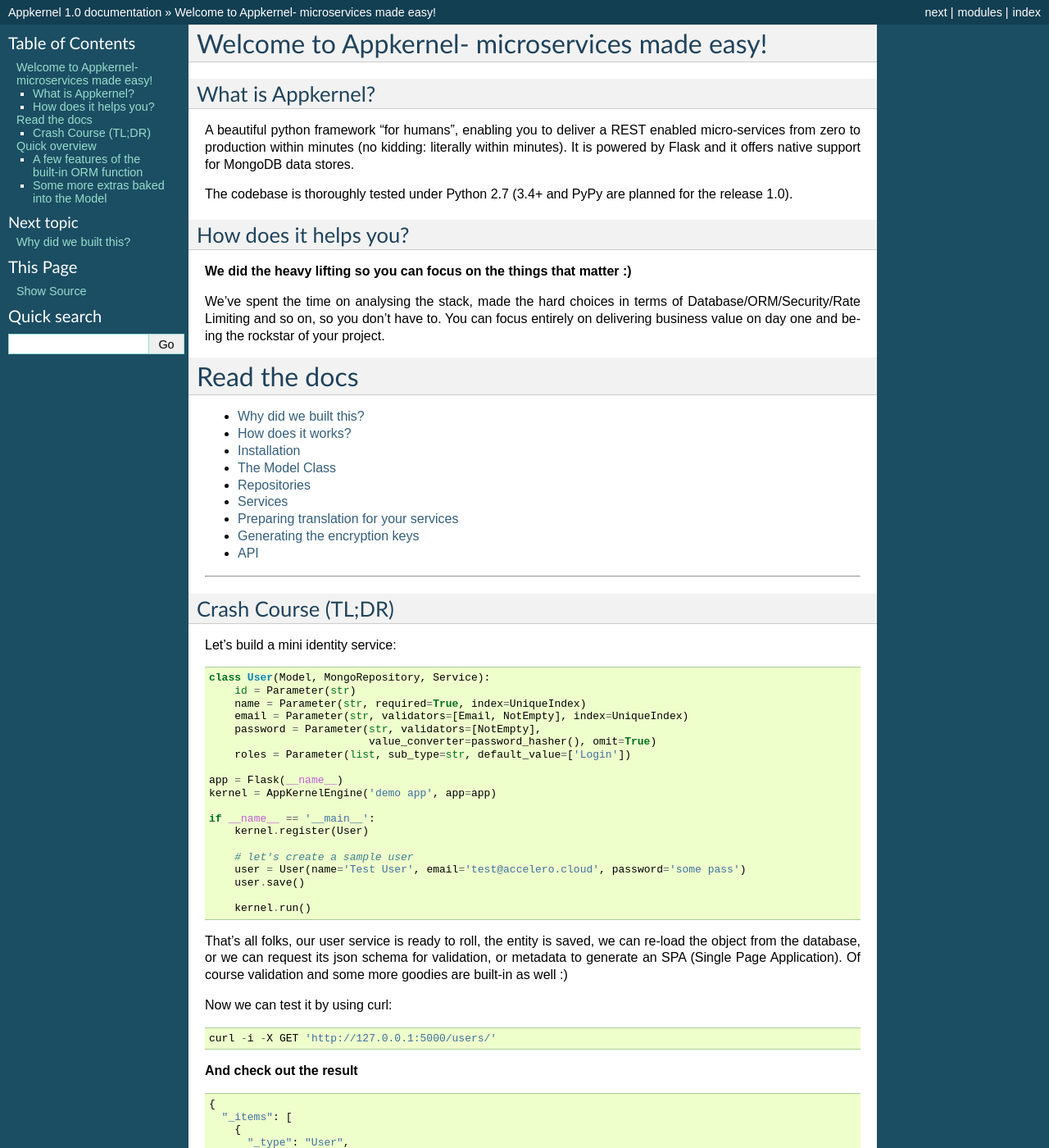
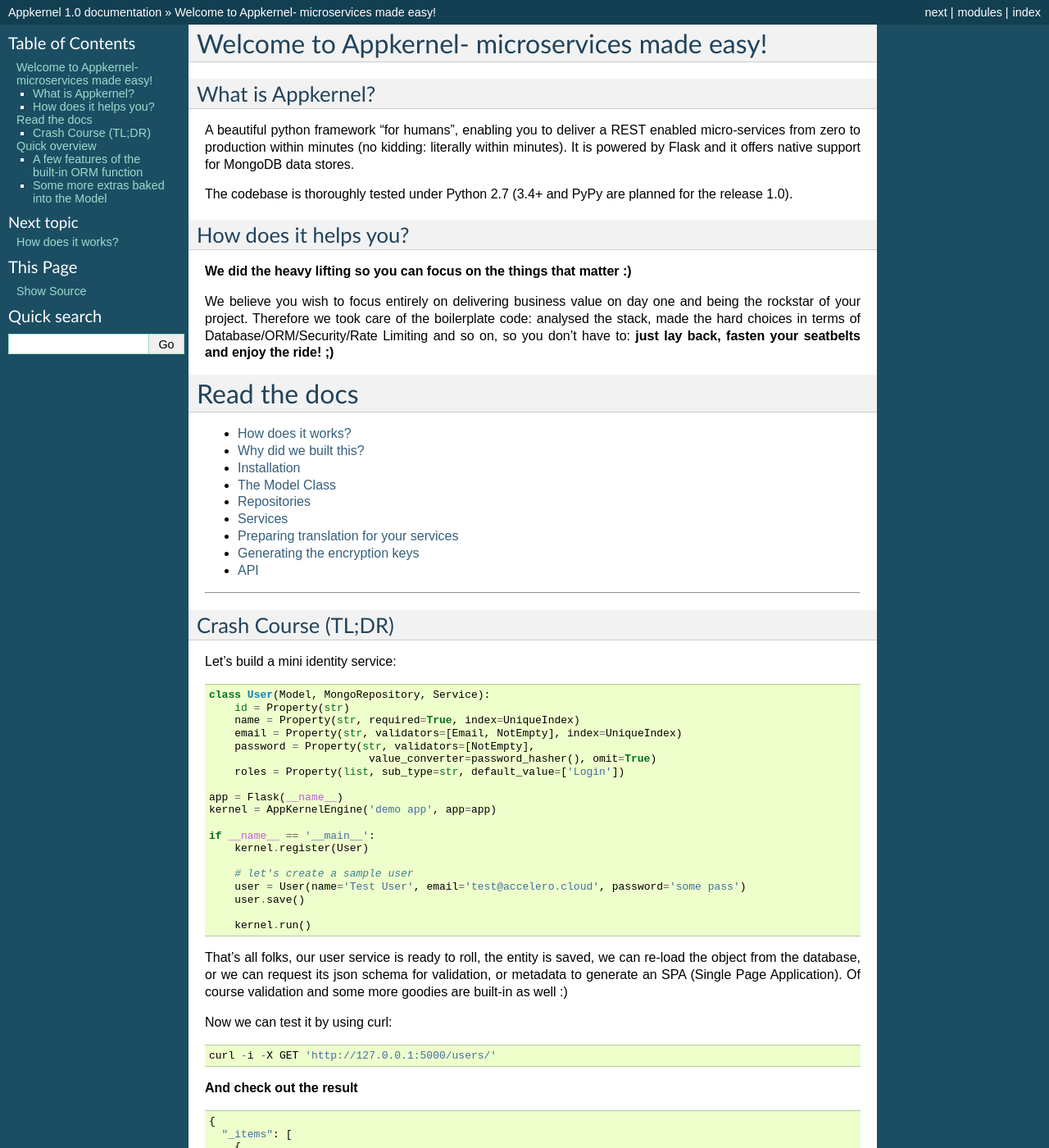
Before and after one commit to accelero-cloud/appkernel, a Sphinx documentation site: the page built from docs/index.rst, in a window 1280 px wide and 1400 px high. Shown: the whole window at 82% size. Built offline with Sphinx 7.4.7, drawn with Linux system fonts in a browser that asks for light colours; some of the changed text lies outside the part shown.

Commit message:
changed parameter to property

```diff
--- a/appkernel/__init__.py
+++ b/appkernel/__init__.py
@@ -1,5 +1,5 @@
 from engine import AppKernelEngine
-from model import Model, Parameter, AppKernelException, Index, TextIndex, UniqueIndex, ParameterRequiredException, \
+from model import Model, Property, AppKernelException, Index, TextIndex, UniqueIndex, PropertyRequiredException, \
     ServiceException
 from validators import NotEmpty, Regexp, Past, Future, ValidationException, Email, Min, Max, Validator, Unique
 from service import Service
--- a/docs/index.rst
+++ b/docs/index.rst
@@ -12,8 +12,9 @@ How does it helps you?
 ----------------------
 **We did the heavy lifting so you can focus on the things that matter :)**
 
-We've spent the time on analysing the stack, made the hard choices in terms of Database/ORM/Security/Rate Limiting and so on, so you don't have to.
-You can focus entirely on delivering business value on day one and being the rockstar of your project.
+We believe you wish to focus entirely on delivering business value on day one and being the rockstar of your project.
+Therefore we took care of the boilerplate code: analysed the stack, made the hard choices in terms of Database/ORM/Security/Rate Limiting and so on,
+so you don't have to: **just lay back, fasten your seatbelts and enjoy the ride! ;)**
 
 
 Read the docs
@@ -27,12 +28,12 @@ Crash Course (TL;DR)
 Let's build a mini identity service: ::
 
     class User(Model, MongoRepository, Service):
-        id = Parameter(str)
-        name = Parameter(str, required=True, index=UniqueIndex)
-        email = Parameter(str, validators=[Email, NotEmpty], index=UniqueIndex)
-        password = Parameter(str, validators=[NotEmpty],
+        id = Property(str)
+        name = Property(str, required=True, index=UniqueIndex)
+        email = Property(str, validators=[Email, NotEmpty], index=UniqueIndex)
+        password = Property(str, validators=[NotEmpty],
                              value_converter=password_hasher(), omit=True)
-        roles = Parameter(list, sub_type=str, default_value=['Login'])
+        roles = Property(list, sub_type=str, default_value=['Login'])
 
     app = Flask(__name__)
     kernel = AppKernelEngine('demo app', app=app)
@@ -79,7 +80,7 @@ Quick overview
 A few features of the built-in ORM function
 -------------------------------------------
 
-Find one single user matching the query parameter: ::
+Find one single user matching the query Property: ::
 
    user = User.where(name=='Some username').find_one()
 
@@ -95,17 +96,17 @@ Some more extras baked into the Model
 -------------------------------------
 Generate the ID value automatically using a uuid generator and a prefix 'U': ::
 
-   id = Parameter(..., generator=uuid_generator('U-'))
+   id = Property(..., generator=uuid_generator('U-'))
 
 It will generate an ID which gives a hint about the object type: *U-0590e790-46cf-42a0-bdca-07b0694d08e2*
 
 Add a Unique index to the User's name property: ::
 
-   name = Parameter(..., index=UniqueIndex)
+   name = Property(..., index=UniqueIndex)
 
 Validate the e-mail property, using the NotEmpty and Email validators ::
 
-   email = Parameter(..., validators=[Email, NotEmpty])
+   email = Property(..., validators=[Email, NotEmpty])
 
 Add schema validation to the database: ::
 
@@ -113,7 +114,7 @@ Add schema validation to the database: ::
 
 Hash the password and omit this attribute from the json representation: ::
 
-   password = Parameter(..., value_converter=password_hasher(rounds=10), omit=True)
+   password = Property(..., value_converter=password_hasher(rounds=10), omit=True)
 
 Run the generators on the attributes and validate the resulting object (usually not needed, since it is implicitly called by save and dumps methods): ::
 
```
Also changed, not shown: README.md (+10 -10 lines), docs/api.rst (+6 -6 lines), docs/introduction.rst (+8 -7 lines), 8 other files.
